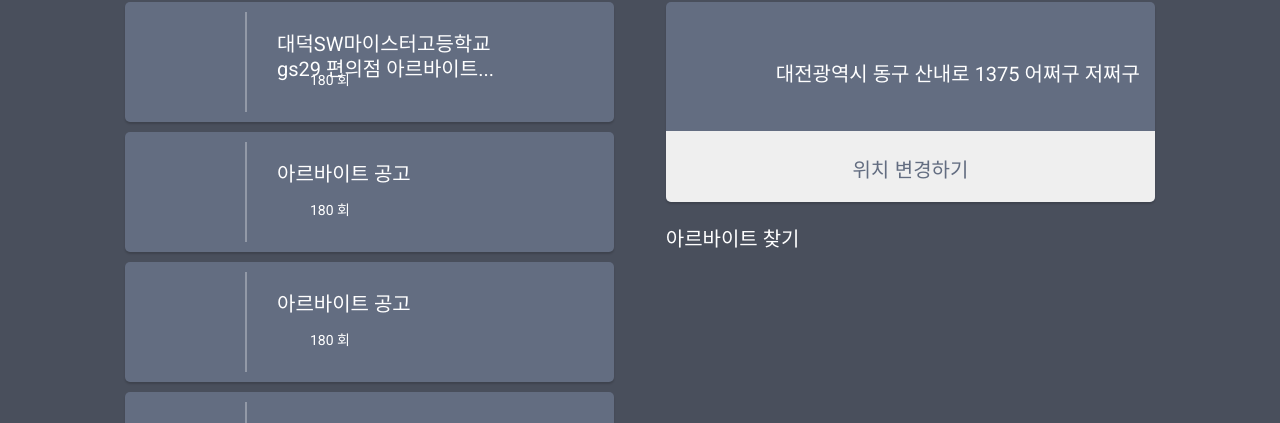
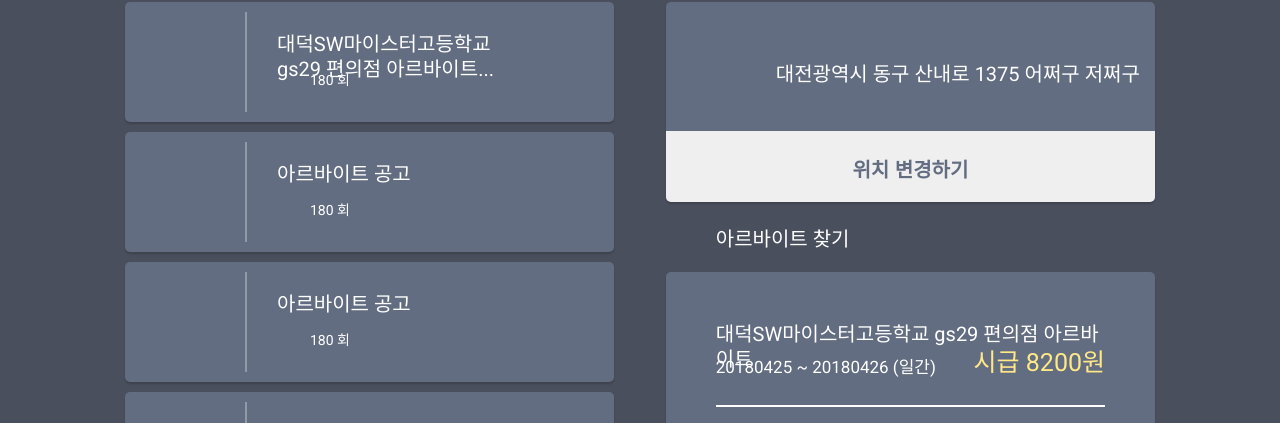
Before and after one commit to Yangaboo/Albago, a Vue app: page /bulletin in a window 1280 px wide. Shown: the part 377-800 px from the top of the page. Built offline with nearby package versions, Linux system fonts and the light colour scheme.

Commit message:
Add main part time section style

```diff
--- a/src/components/Main/MainLocate.vue
+++ b/src/components/Main/MainLocate.vue
@@ -46,6 +46,7 @@
     height: 71px;
     padding: 23px;
     color: #636d81;
+    font-weight: bold;
     width: 100%;
     border-bottom-left-radius: 5px;
     border-bottom-right-radius: 5px;
--- a/src/components/Main/MainPartTime.vue
+++ b/src/components/Main/MainPartTime.vue
@@ -1,12 +1,52 @@
 <template>
   <div class="main-part-time">
     <h3 class="section-name">아르바이트 찾기</h3>
+    <ul>
+      <li class="main-part-time__list-item"
+        v-for="partTime in partTimes" :key="partTime">
+        <div class="main-part-time__list-item__title">{{ partTime.title }}</div>
+        <div class="main-part-time__list-item__term">
+          {{ partTime.startDay }} ~ {{ partTime.endDay }} ({{ partTime.term }}일간)
+        </div>
+        <div class="main-part-time__list-item__hour-wage">시급 {{ partTime.hourlWage }}원</div>
+      </li>
+    </ul>
   </div>
 </template>
 
 <script>
 export default {
   name: 'main-part-time',
+  data() {
+    return {
+      partTimes: [
+        {
+          title: '대덕SW마이스터고등학교 gs29 편의점 아르바이트',
+          startDay: 20180425,
+          endDay: 20180426,
+          hourlWage: 8200,
+        },
+        {
+          title: '대덕SW마이스터고등학교 gs29 편의점 아르바이트',
+          startDay: 20180425,
+          endDay: 20180426,
+          hourlWage: 8200,
+        },
+        {
+          title: '대덕SW마이스터고등학교 gs29 편의점 아르바이트',
+          startDay: 20180425,
+          endDay: 20180426,
+          hourlWage: 8200,
+        },
+        {
+          title: '대덕SW마이스터고등학교 gs29 편의점 아르바이트',
+          startDay: 20180425,
+          endDay: 20180426,
+          hourlWage: 8200,
+        },
+      ],
+    };
+  },
 };
 </script>
 
@@ -15,5 +55,48 @@
 
 .main-part-time {
   position: relative;
+  border-radius: 5px;
+  background-color: #636d81;
+  box-shadow: 0 2px 2px 0 rgba(0, 0, 0, 0.16);
+  padding: {
+    top: 20px;
+    left: 50px;
+    right: 50px;
+    bottom: 20px;
+  }
+  @include e('list-item') {
+    height: 115px;
+    position: relative;
+    border-bottom: 2px solid #fff;
+    padding: {
+      top: 30px;
+    }
+    &:last-child {
+      border: none;
+    }
+    @include e('title') {
+      font-size: 20px;
+      height: 25px;
+      line-height: 25px;
+      color: #fff;
+    }
+    @include e('term') {
+      font-size: 17px;
+      line-height: 20px;
+      height: 20px;
+      color: #fff;
+      margin: {
+        top: 10px;
+      }
+    }
+    @include e('hour-wage') {
+      font-size: 25px;
+      height: 25px;
+      color: #ffe886;
+      position: absolute;
+      bottom: 30px;
+      right: 0;
+    }
+  }
 }
 </style>
```
